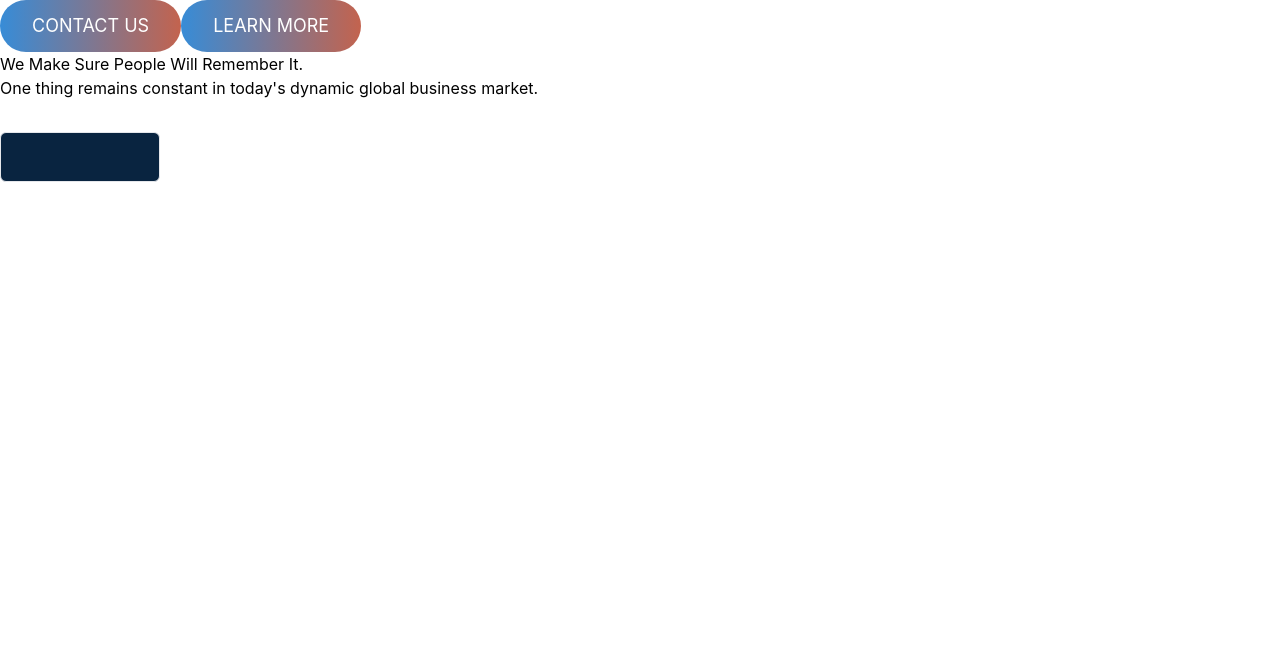
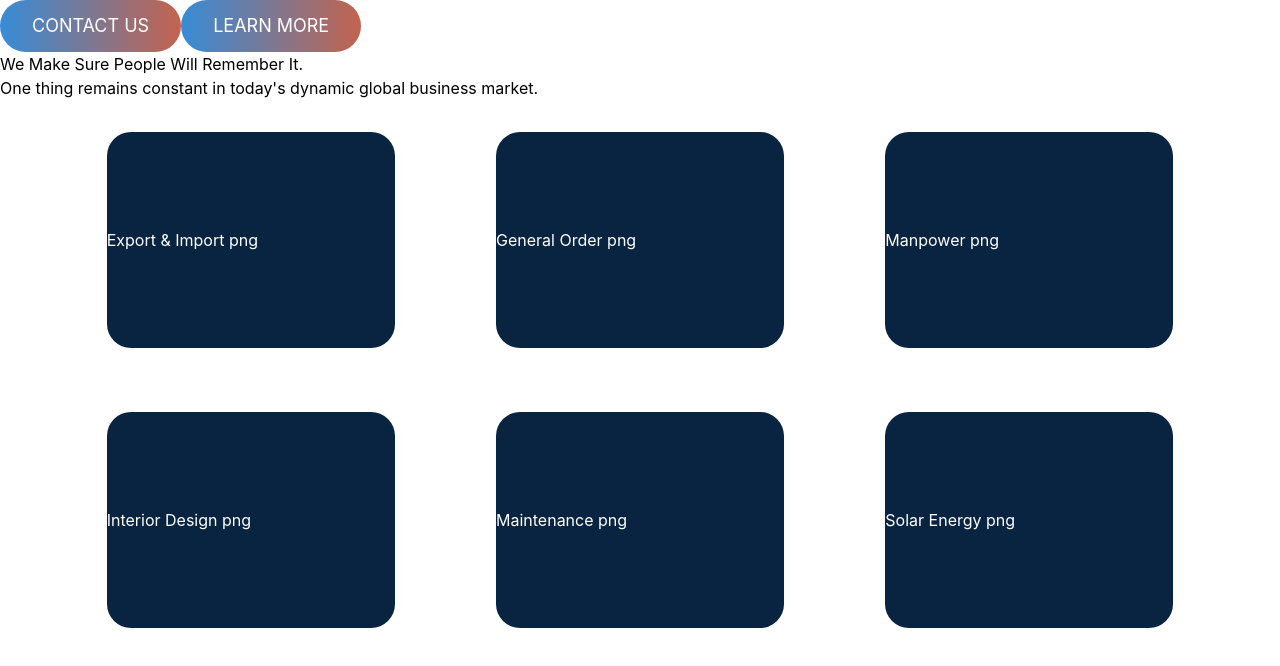
Before and after one commit to usamafullstack/artrading, a React (Create React App) app: page / in a window 1280 px wide. Shown: the top 666 px of the page. Built offline with nearby package versions, Linux system fonts and the light colour scheme.

Commit message:
Designed Home Content

```diff
--- a/src/App.js
+++ b/src/App.js
@@ -1,6 +1,7 @@
 import React from "react";
 import { Home } from "./views";
 import { Layout, Button, Navbar, Footer, Card } from "./components";
+import { Cards } from "./components/Home";
 
 const App = () => {
   return (
@@ -10,7 +11,7 @@ const App = () => {
       <Button text="Contact Us" />
       <Button text="Learn More" />
       <Home />
-      <Card />
+      <Cards />
     </div>
   );
 };
--- a/src/components/Card.js
+++ b/src/components/Card.js
@@ -1,9 +1,10 @@
 import React from "react";
-
-const Card = () => {
+const Card = ({ text, icon }) => {
   return (
-    <div className="grid grid-cols-2 pt-8 w-1/4 ">
-      <div class="flex flex-col w-full p-6 items-center gap-8 rounded-md border-[1px] bg-tertiary text-white"></div>
+    <div>
+      <div className="w-72 py-24 text-white rounded-3xl bg-tertiary my-8 ">
+        {text} {icon}
+      </div>
     </div>
   );
 };
--- /dev/null
+++ b/src/components/Home/Cards.js
@@ -0,0 +1,21 @@
+import React from "react";
+import { Card } from "../Card";
+
+const Cards = () => {
+  return (
+    <div>
+      <div className="flex justify-between w-5/6 mx-auto">
+        <Card text="Export & Import" icon="png" />
+        <Card text="General Order" icon="png" />
+        <Card text="Manpower" icon="png" />
+      </div>
+      <div className="flex justify-between w-5/6 mx-auto">
+        <Card text="Interior Design" icon="png" />
+        <Card text="Maintenance" icon="png" />
+        <Card text="Solar Energy" icon="png" />
+      </div>
+    </div>
+  );
+};
+
+export { Cards };
--- a/src/components/Home/index.js
+++ b/src/components/Home/index.js
@@ -1 +1,2 @@
 export * from "./HomeContent";
+export * from "./Cards";
```
